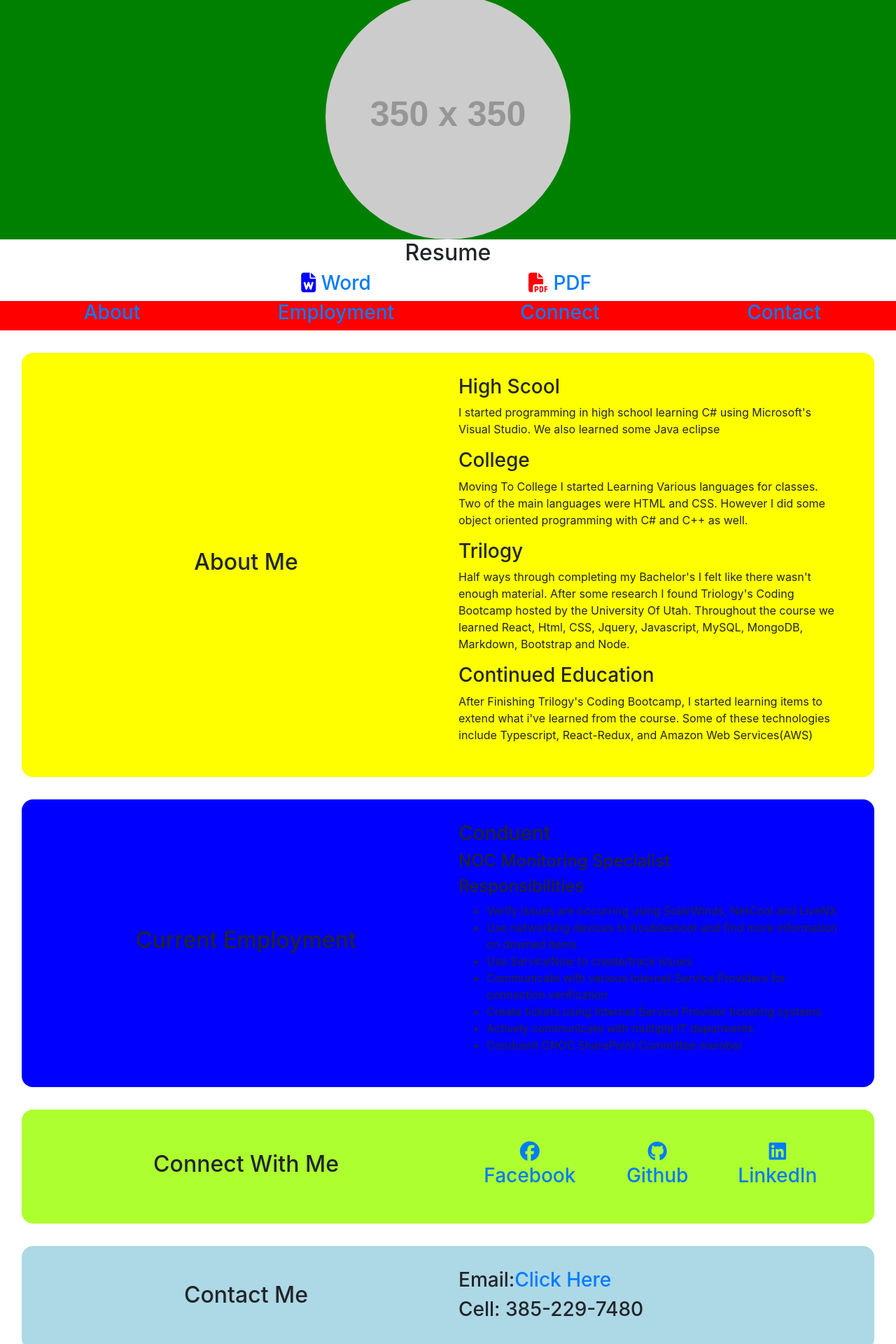
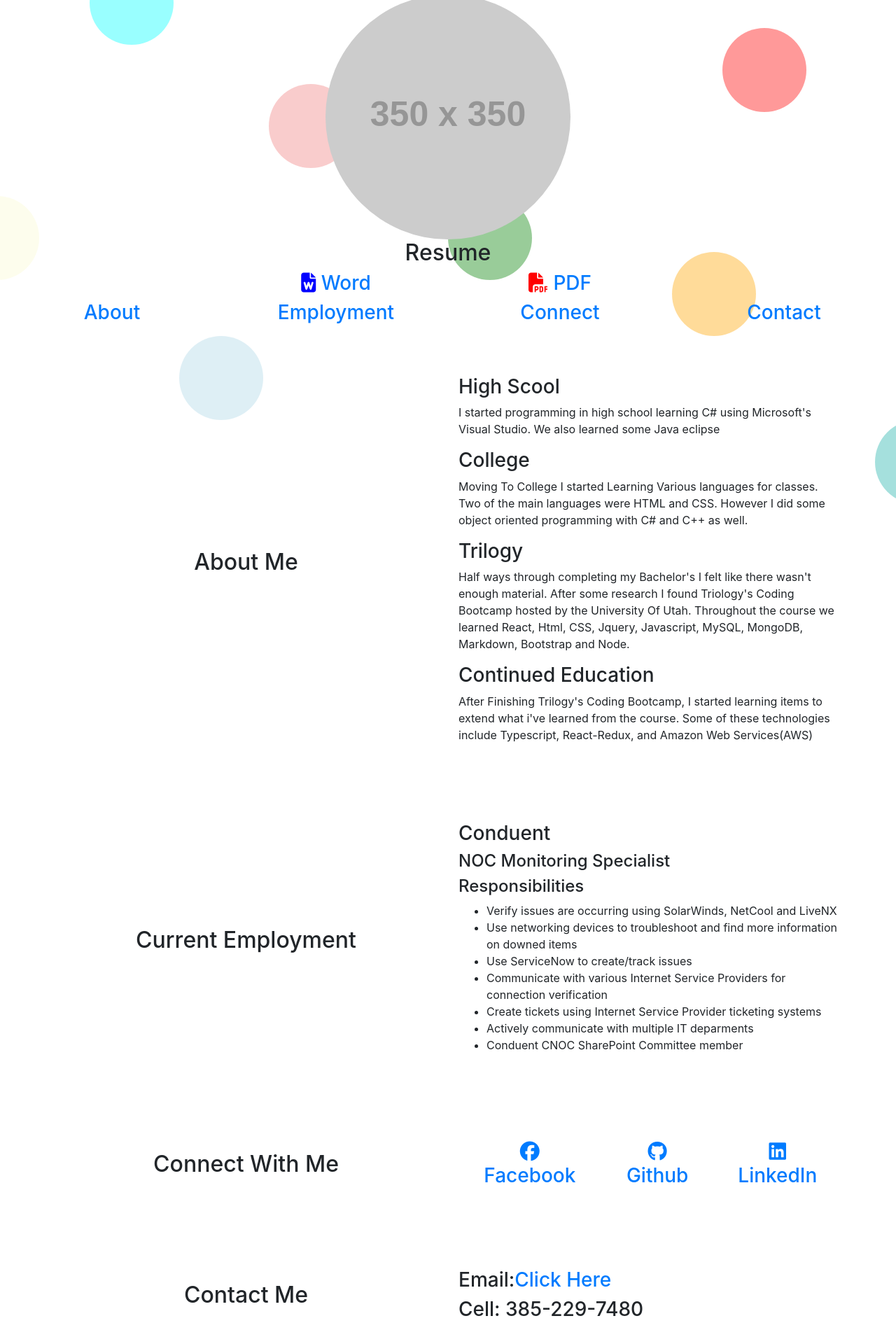
Before and after one commit to ikemous/portfolio, a React (Create React App) app in the folder client/: page / in a window 1280 px wide. Shown: the part 120-2040 px from the top of the page at 70% size. Built offline with nearby package versions, Linux system fonts and the light colour scheme.

Commit message:
added background

```diff
--- a/client/src/pages/HomePage.tsx
+++ b/client/src/pages/HomePage.tsx
@@ -1,4 +1,5 @@
 import React from "react";
+import DottedBackground from "../components/DottedBackground";
 import MoveMeToTop from "../components/MoveMeToTop";
 import EmployMePlease from "../components/EmployMePlease";
 import FollowTheseBro from "../components/FollowTheseBro";
@@ -8,8 +9,9 @@
 function HomePage() {
     return(
         <Container fluid>
+            <DottedBackground />
             <h1 className="text-center">Ike Barranco</h1>
-            <Row style={{background:"green"}}>
+            <Row>
                 <Image
                     style={{margin: "auto"}}
                     src="https://via.placeholder.com/350"
@@ -18,7 +20,7 @@
             </Row>
             <h2 className="text-center">Resume</h2>
             <EmployMePlease />
-            <Row className="text-center" style={{background: "red"}}>
+            <Row className="text-center">
                 <Col xs={12} md={3} >
                     <a href="#about-me">
                         <h3>About</h3>
@@ -42,7 +44,6 @@
             </Row>
             <Row
                 className="section"
-                style={{background: "yellow"}}
                 id="about-me"
             >
                 <Col xs={12} md={6} className="d-flex justify-content-center align-items-center text-center">
@@ -78,7 +79,6 @@
             </Row>
             <Row
                 className="section"
-                style={{background: "blue"}}
                 id="current-employment"
             >
                 <Col xs={12} md={6} className="d-flex justify-content-center align-items-center text-center">
@@ -107,7 +107,6 @@
             </Row>
             <Row
                 className="section"
-                style={{background: "greenyellow"}}
                 id="connect-with-me"
             >
                 <Col xs={12} md={6} className="d-flex justify-content-center align-items-center text-center">
@@ -119,7 +118,6 @@
             </Row>
             <Row
                 className="section"
-                style={{background: "lightblue"}}
                 id="contact-me"
             >
                 <Col xs={12} md={6} className="d-flex justify-content-center align-items-center text-center">
```
